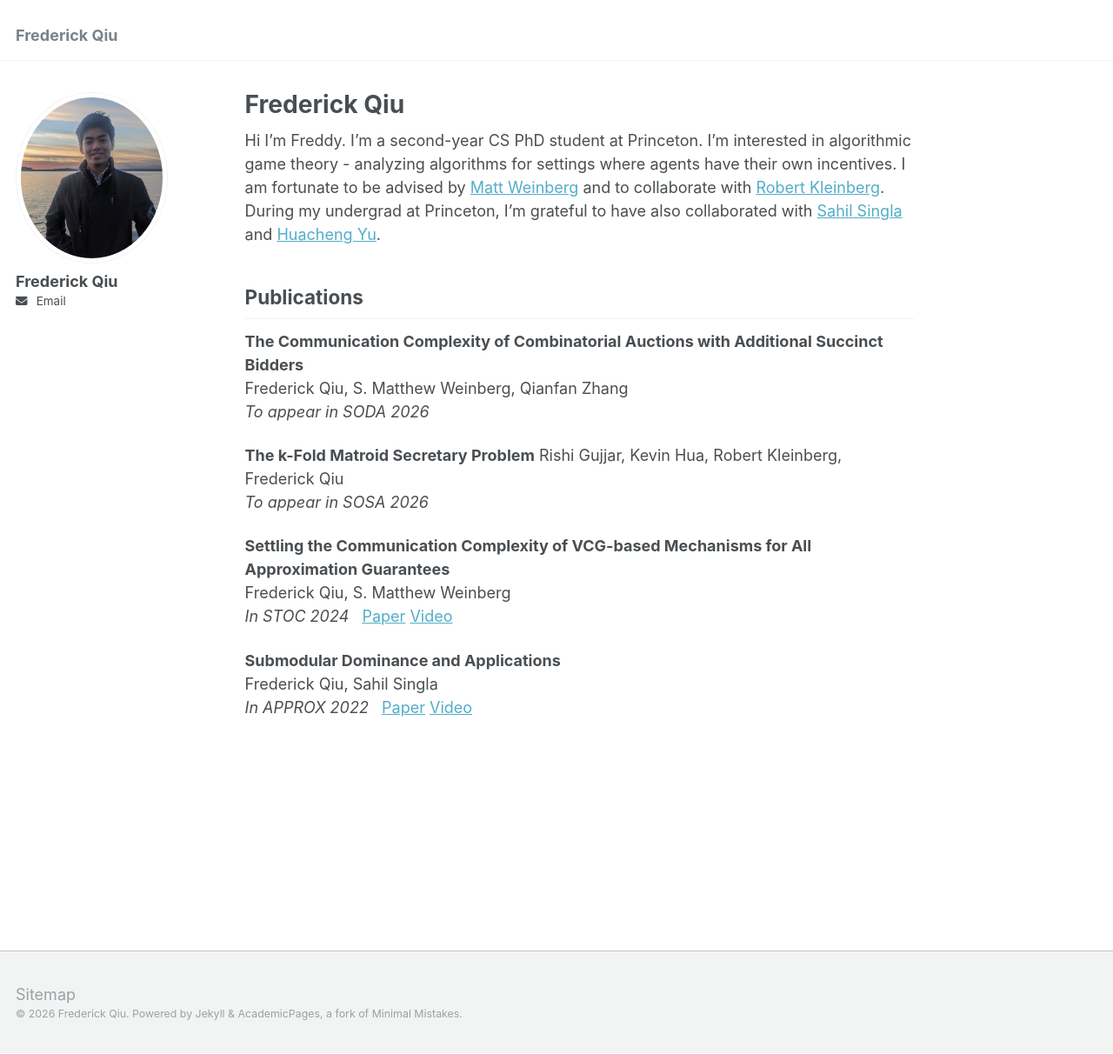
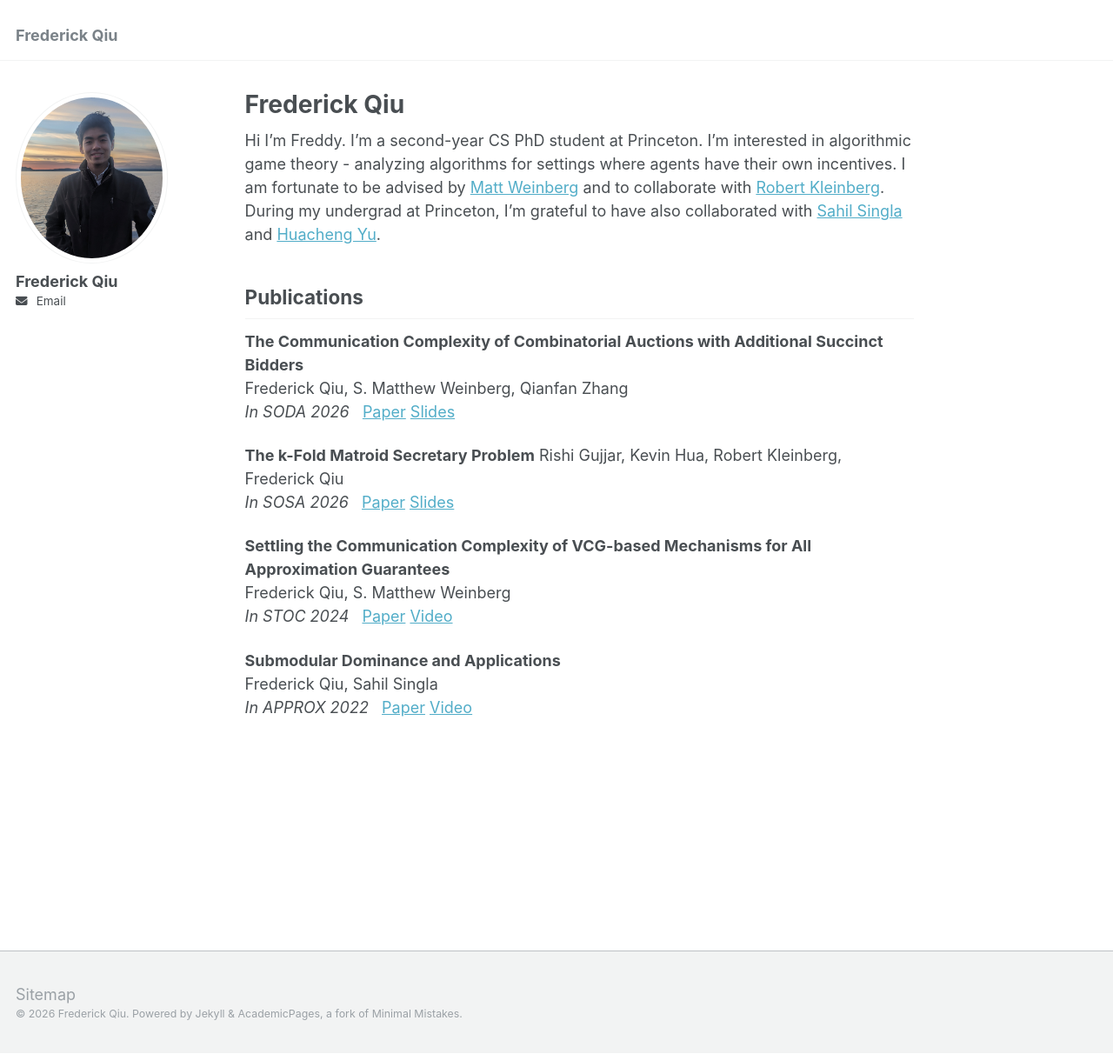
Before and after one commit to frederickqiu/frederickqiu.github.io, a Jekyll site: the page built from _pages/about.md, in a window 1280 px wide and 1212 px high. Shown: the whole window at 87% size. Built offline with Jekyll 4.4.1, drawn with Linux system fonts in a browser that asks for light colours.

Commit message:
Update about.md

```diff
--- a/_pages/about.md
+++ b/_pages/about.md
@@ -13,12 +13,12 @@ Hi I'm Freddy. I'm a second-year CS PhD student at Princeton. I'm interested in
 
 **The Communication Complexity of Combinatorial Auctions with Additional Succinct Bidders**\
 Frederick Qiu, S. Matthew Weinberg, Qianfan Zhang\
-*To appear in SODA 2026*
+*In SODA 2026* &nbsp; [Paper](https://epubs.siam.org/doi/epdf/10.1137/1.9781611978971.78) [Slides]()
 
 
 **The k-Fold Matroid Secretary Problem**
 Rishi Gujjar, Kevin Hua, Robert Kleinberg, Frederick Qiu\
-*To appear in SOSA 2026*
+*In SOSA 2026* &nbsp; [Paper](https://epubs.siam.org/doi/epdf/10.1137/1.9781611978964.8) [Slides]()
 
 
 **Settling the Communication Complexity of VCG-based Mechanisms for All Approximation Guarantees**\
```
